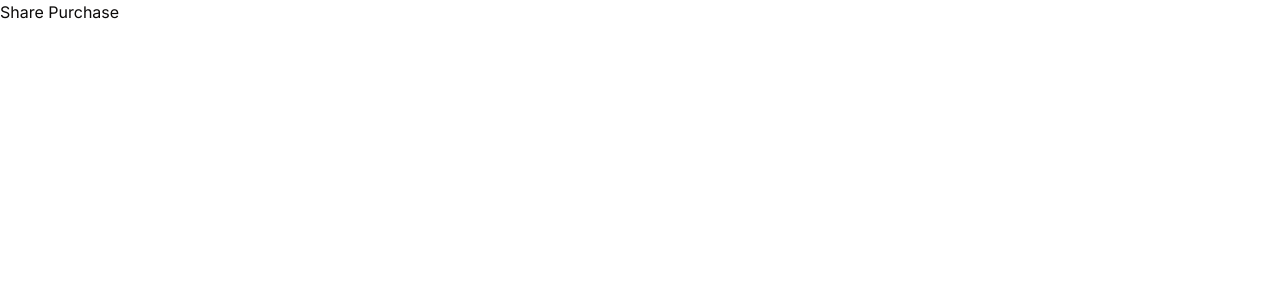
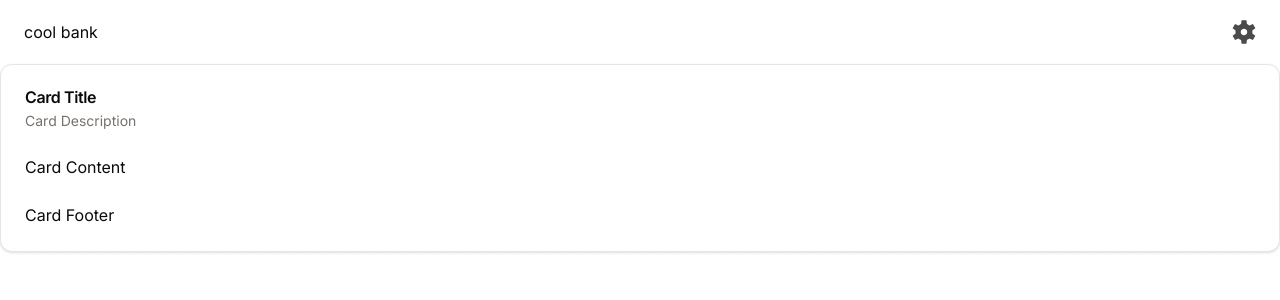
Before and after one commit to ChrisCoastal/ICBank, a Next.js app: page /purchase/share/1 in a window 1280 px wide. Shown: the top 300 px of the page. Built offline with nearby package versions, Linux system fonts and the light colour scheme.

Commit message:
update layout; add date to PurchaseList

```diff
--- a/src/app/layout.tsx
+++ b/src/app/layout.tsx
@@ -1,22 +1,29 @@
-import type { Metadata } from 'next'
-import { Inter } from 'next/font/google'
-import './globals.css'
+import type { Metadata } from 'next';
+import { Inter } from 'next/font/google';
+import './globals.css';
+import SettingsMenu from '@/components/SettingsMenu/SettingsMenu';
 
-const inter = Inter({ subsets: ['latin'] })
+const inter = Inter({ subsets: ['latin'] });
 
 export const metadata: Metadata = {
   title: 'Create Next App',
   description: 'Generated by create next app',
-}
+};
 
 export default function RootLayout({
   children,
 }: {
-  children: React.ReactNode
+  children: React.ReactNode;
 }) {
   return (
     <html lang="en">
-      <body className={inter.className}>{children}</body>
+      <body className={inter.className}>
+        <nav className="h-16 border-b-white/20 border-b flex flex-row justify-between items-center mx-6">
+          <h1>cool bank</h1>
+          <SettingsMenu />
+        </nav>
+        {children}
+      </body>
     </html>
-  )
+  );
 }
--- a/src/app/page.tsx
+++ b/src/app/page.tsx
@@ -13,7 +13,7 @@
           <h1>cool bank</h1>
           <SettingsMenu />
         </nav>
-        <header>
+        <section className="mx-2">
           <Tabs defaultValue="chequing" className="">
             <div className="flex flex-row justify-between m-2">
               <div>
@@ -31,7 +31,7 @@
             <TabsContent value="savings">savings expenditures</TabsContent>
             <TabsContent value="credit">credit expenditures</TabsContent>
           </Tabs>
-        </header>
+        </section>
         <ul></ul>
       </div>
     </main>
--- a/src/app/purchase/share/[id]/page.tsx
+++ b/src/app/purchase/share/[id]/page.tsx
@@ -1,9 +1,16 @@
 import React from 'react';
+import Contact from '@/components/Contact/Contact';
 
 type Props = {};
 
 const Page = (props: Props) => {
-  return <div>Share Purchase</div>;
+  const contacts = ['Jacob', 'Victor', 'Chris', 'LTJ Bukem', 'Stevie Hyper D'];
+
+  return (
+    <div>
+      <Contact />
+    </div>
+  );
 };
 
 export default Page;
--- /dev/null
+++ b/src/components/Contact/Contact.tsx
@@ -0,0 +1,30 @@
+import React from 'react';
+import {
+  Card,
+  CardContent,
+  CardDescription,
+  CardFooter,
+  CardHeader,
+  CardTitle,
+} from '@/components/ui/Card';
+
+type Props = {};
+
+const Contact = (props: Props) => {
+  return (
+    <Card>
+      <CardHeader>
+        <CardTitle>Card Title</CardTitle>
+        <CardDescription>Card Description</CardDescription>
+      </CardHeader>
+      <CardContent>
+        <p>Card Content</p>
+      </CardContent>
+      <CardFooter>
+        <p>Card Footer</p>
+      </CardFooter>
+    </Card>
+  );
+};
+
+export default Contact;
--- a/src/components/PurchaseList/PurchaseList.tsx
+++ b/src/components/PurchaseList/PurchaseList.tsx
@@ -17,26 +17,37 @@
     {
       type: 'Food',
       location: 'Tap and Barrel',
-      date: '2023-11-15',
+      date: 'Wednesday November 15, 2023',
       amount: 60.99,
       description: 'Drinks with friends',
     },
     {
       type: 'Food',
       location: 'Tap and Barrel',
-      date: '2023-11-15',
+      date: 'Wednesday November 15, 2023',
       amount: 150.99,
       description: 'Drinks with friends',
+    },
+    {
+      type: 'Food',
+      location: 'Nemesis Polygon',
+      date: 'Wednesday November 15, 2023',
+      amount: 23.99,
+      description: 'Coffee',
     },
   ];
   return (
     <div>
       <ul>
         <Accordion type="single" collapsible className="w-full">
-          {purchaseData.map((purchase) => {
+          {purchaseData.map((purchase, i) => {
+            let date = purchase.date;
             const key = nanoid();
             return (
-              <div key={key} className="">
+              <div key={key}>
+                {purchase.date !== purchaseData[i - 1]?.date ? (
+                  <div className="ml-2">{purchase.date}</div>
+                ) : null}
                 <AccordionItem value={key} className="mx-2 p-2">
                   <AccordionTrigger>
                     <div className="flex flex-row justify-between w-5/6">
--- /dev/null
+++ b/src/components/ui/Card.tsx
@@ -0,0 +1,76 @@
+import * as React from "react"
+
+import { cn } from "@/lib/utils"
+
+const Card = React.forwardRef<
+  HTMLDivElement,
+  React.HTMLAttributes<HTMLDivElement>
+>(({ className, ...props }, ref) => (
+  <div
+    ref={ref}
+    className={cn(
+      "rounded-xl border bg-card text-card-foreground shadow",
+      className
+    )}
+    {...props}
+  />
+))
+Card.displayName = "Card"
+
+const CardHeader = React.forwardRef<
+  HTMLDivElement,
+  React.HTMLAttributes<HTMLDivElement>
+>(({ className, ...props }, ref) => (
+  <div
+    ref={ref}
+    className={cn("flex flex-col space-y-1.5 p-6", className)}
+    {...props}
+  />
+))
+CardHeader.displayName = "CardHeader"
+
+const CardTitle = React.forwardRef<
+  HTMLParagraphElement,
+  React.HTMLAttributes<HTMLHeadingElement>
+>(({ className, ...props }, ref) => (
+  <h3
+    ref={ref}
+    className={cn("font-semibold leading-none tracking-tight", className)}
+    {...props}
+  />
+))
+CardTitle.displayName = "CardTitle"
+
+const CardDescription = React.forwardRef<
+  HTMLParagraphElement,
+  React.HTMLAttributes<HTMLParagraphElement>
+>(({ className, ...props }, ref) => (
+  <p
+    ref={ref}
+    className={cn("text-sm text-muted-foreground", className)}
+    {...props}
+  />
+))
+CardDescription.displayName = "CardDescription"
+
+const CardContent = React.forwardRef<
+  HTMLDivElement,
+  React.HTMLAttributes<HTMLDivElement>
+>(({ className, ...props }, ref) => (
+  <div ref={ref} className={cn("p-6 pt-0", className)} {...props} />
+))
+CardContent.displayName = "CardContent"
+
+const CardFooter = React.forwardRef<
+  HTMLDivElement,
+  React.HTMLAttributes<HTMLDivElement>
+>(({ className, ...props }, ref) => (
+  <div
+    ref={ref}
+    className={cn("flex items-center p-6 pt-0", className)}
+    {...props}
+  />
+))
+CardFooter.displayName = "CardFooter"
+
+export { Card, CardHeader, CardFooter, CardTitle, CardDescription, CardContent }
```
Also changed, not shown: src/components/ui/Table.tsx (renamed from src/ui/table.tsx).
